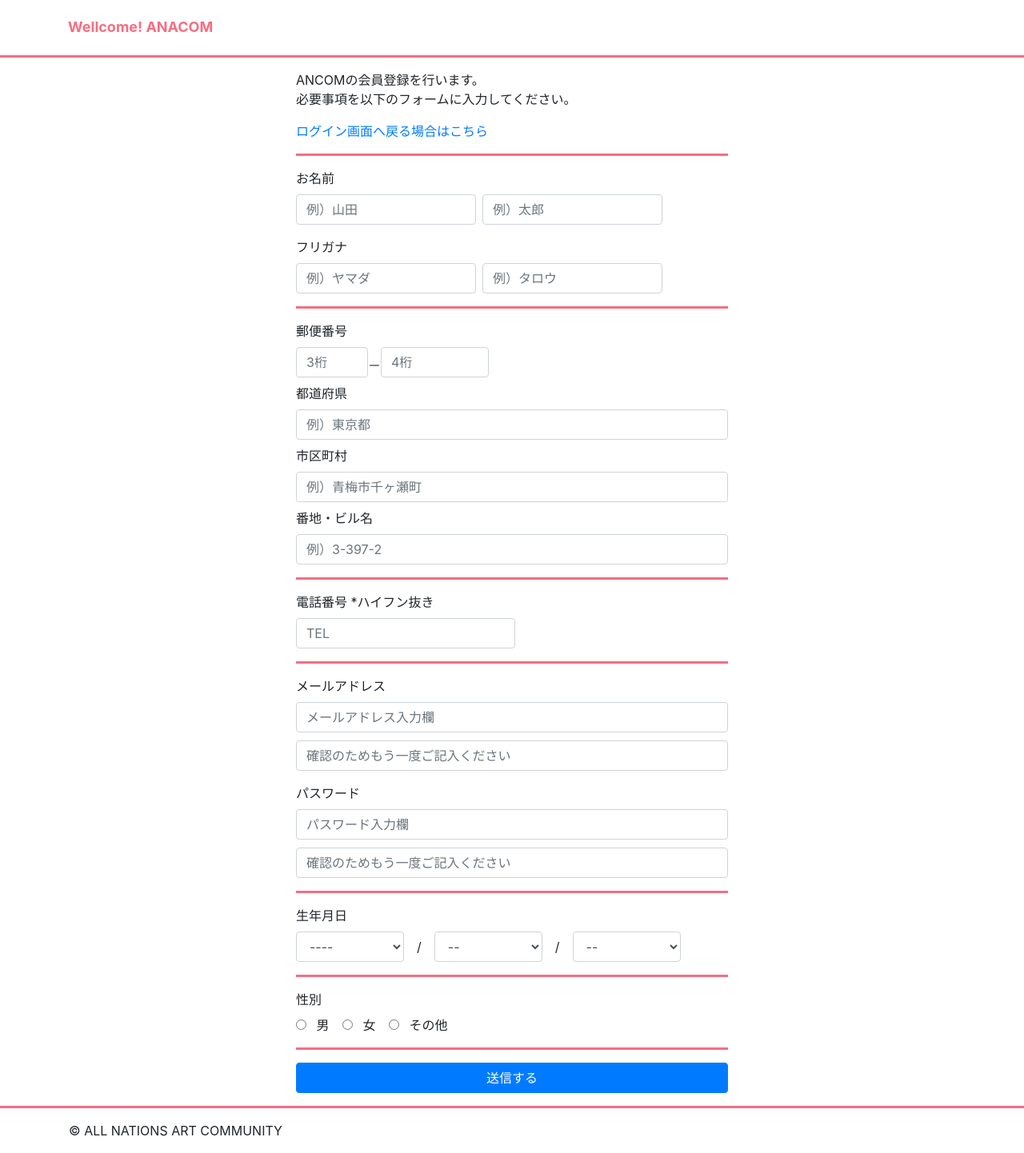
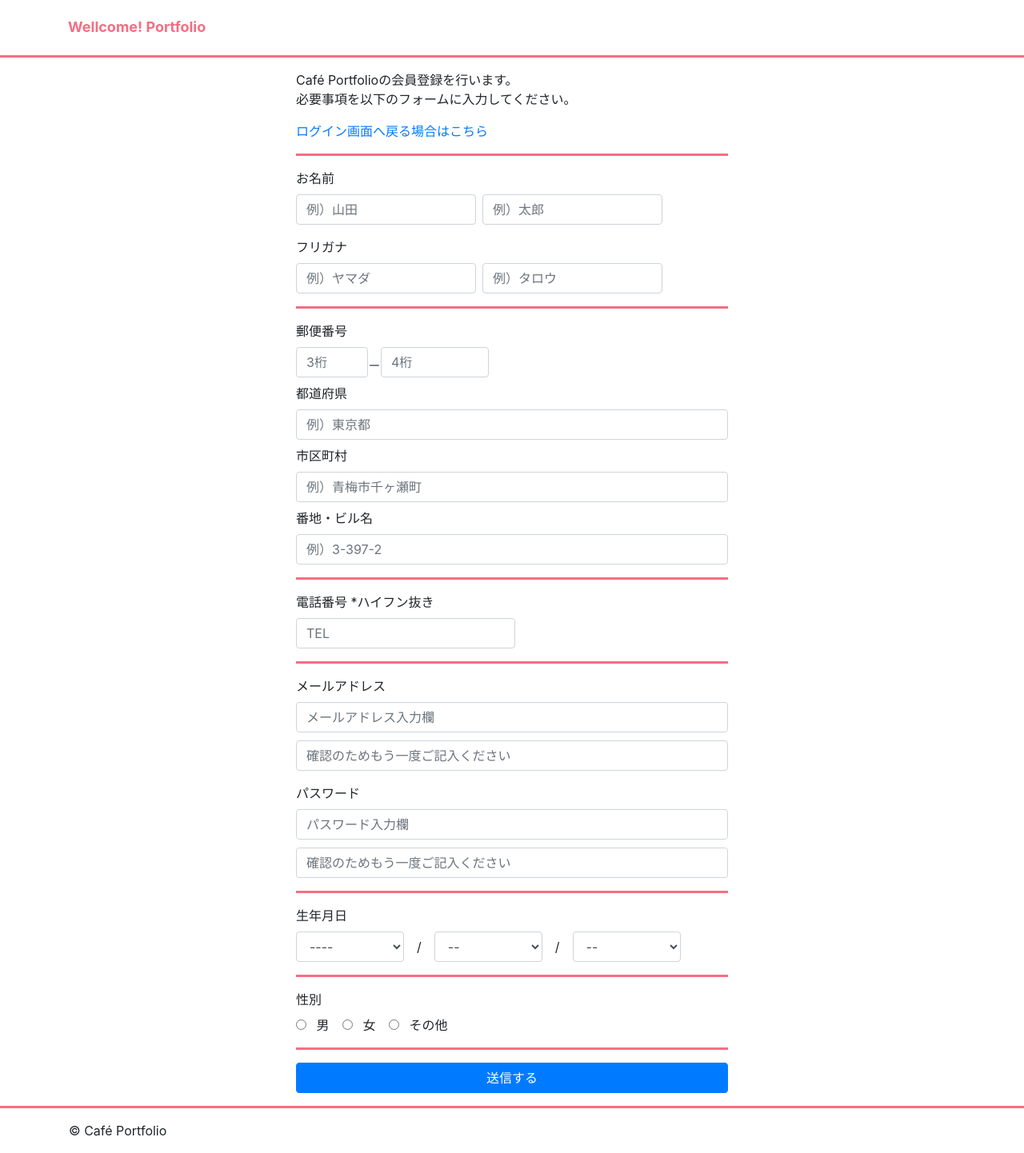
Before and after one commit to Atoleiyu/Portfolio_login, a PHP site: page /join/signup.php?action=rewrite in a window 1280 px wide. Shown: the whole page at 80% size. Run offline with PHP 8.4, Linux system fonts and the light colour scheme; the visitor is signed in with stand-in values (Sample User, id 1); data that the repository does not hold is empty; some libraries are stand-ins or nearby versions.

Commit message:
headerとfooterの企業名をポートフォリオ用へ変更

```diff
--- a/index.php
+++ b/index.php
@@ -27,7 +27,7 @@ require('dbconnect.php');
   <header class="container">
     <div class="row">
       <div class="col-sm-6">
-        <h1>Wellcome! ANACOM</h1>
+        <h1>Wellcome! Portfolio</h1>
       </div>
     </div>
   </header>
@@ -144,7 +144,7 @@ require('dbconnect.php');
 
   <footer class="container">
     <div class="row">
-      <div>&emsp;&copy; ALL NATIONS ART COMMUNITY</div>
+      <div>&emsp;&copy; Café Portfolio</div>
     </div>
   </footer>
 
--- a/join/check.php
+++ b/join/check.php
@@ -72,7 +72,7 @@ if ($_POST) {
   <header class="container">
     <div class="row">
       <div class="col-sm-6">
-        <h1>Wellcome! ANACOM</h1>
+        <h1>Wellcome! Portfolio</h1>
       </div>
     </div>
   </header>
@@ -186,7 +186,7 @@ if ($_POST) {
 
   <footer class="container">
     <div class="row">
-      <div>&emsp;&copy; ALL NATIONS ART COMMUNITY</div>
+      <div>&emsp;&copy; Café Portfolio</div>
     </div>
   </footer>
 
--- a/join/index.php
+++ b/join/index.php
@@ -134,7 +134,7 @@ if (empty($error) && !empty($_POST)) {
     <header>
       <div class="row">
         <div class="col-sm-6">
-          <h1>Wellcome ANACOM</h1>
+          <h1>Wellcome! Portfolio</h1>
         </div>
         <div class="col-sm-6 align-right">
           <a href="../login.php">ログイン画面へ戻る</a>
@@ -150,7 +150,7 @@ if (empty($error) && !empty($_POST)) {
     <!-- <form action="https://book.h2o-space.com/html/form.php" method="post" class="row"> -->
     <form action="" method="post" class="row">
       <div class="col-sm-8 col-sm-offset-2">
-        <p>こちらでは、ANCOMの会員登録が行えます。<br>必要事項を以下のフォームに入力してください。</p>
+        <p>こちらでは、Café Portfolioの会員登録が行えます。<br>必要事項を以下のフォームに入力してください。</p>
 
         <hr>
 
@@ -371,7 +371,7 @@ if (empty($error) && !empty($_POST)) {
 
   <div class="container">
     <footer>
-      <p>&copy; ANACOM</p>
+      <p>&emsp;&copy; Café Portfolio</p>
     </footer>
   </div>
 </body>
--- a/join/signup.php
+++ b/join/signup.php
@@ -30,7 +30,7 @@ require('../php/signup_bi.php');
   <header class="container">
     <div class="row">
       <div class="col-sm-6">
-        <h1>Wellcome! ANACOM</h1>
+        <h1>Wellcome! Portfolio</h1>
       </div>
     </div>
   </header>
@@ -41,7 +41,7 @@ require('../php/signup_bi.php');
   <div class="container justify-content-center">
     <form action="" method="post" class="row">
       <div class="col-sm-6 offset-sm-3">
-        <p>ANCOMの会員登録を行います。<br>必要事項を以下のフォームに入力してください。</p>
+        <p>Café Portfolioの会員登録を行います。<br>必要事項を以下のフォームに入力してください。</p>
         <a href="../login.php">ログイン画面へ戻る場合はこちら</a>
 
         <hr>
@@ -303,7 +303,7 @@ require('../php/signup_bi.php');
 
   <footer class="container">
     <div class="row">
-      <div>&emsp;&copy; ALL NATIONS ART COMMUNITY</div>
+      <div>&emsp;&copy; Café Portfolio</div>
     </div>
   </footer>
 
--- a/join/thanks.php
+++ b/join/thanks.php
@@ -29,7 +29,7 @@ if (isset($_POST['exit'])) {
   <header class="container">
     <div class="row">
       <div class="col-sm-6">
-        <h1>Wellcome! ANACOM</h1>
+        <h1>Wellcome! Portfolio</h1>
       </div>
     </div>
   </header>
@@ -49,7 +49,7 @@ if (isset($_POST['exit'])) {
 
   <footer class="container">
     <div class="row">
-      <div>&emsp;&copy; ALL NATIONS ART COMMUNITY</div>
+      <div>&emsp;&copy; Café Portfolio</div>
     </div>
   </footer>
 
--- a/login.php
+++ b/login.php
@@ -66,7 +66,7 @@ if ($_POST['mail'] && $_POST['pass']) {
   <header class="container">
     <div class="row">
       <div class="col-sm-6">
-        <h1>Wellcome! ANACOM</h1>
+        <h1>Wellcome! Portfolio</h1>
       </div>
     </div>
   </header>
@@ -80,7 +80,7 @@ if ($_POST['mail'] && $_POST['pass']) {
 
         <!-- ログイン説明文 -->
         <div class="head">
-          <h2>Welcome ANACOM</h2>
+          <h2>Welcome PORTFOLIO</h2>
           <p>ログインIDと<br>パスワードを入力してください</p>
         </div>
 
@@ -126,7 +126,7 @@ if ($_POST['mail'] && $_POST['pass']) {
 
   <footer class="container">
     <div class="row">
-      <div>&emsp;&copy; ALL NATIONS ART COMMUNITY</div>
+      <div>&emsp;&copy; Café Portfolio</div>
     </div>
   </footer>
 
--- a/menu.php
+++ b/menu.php
@@ -30,7 +30,7 @@ require('dbconnect.php');
   <header class="container">
     <div class="row">
       <div class="col-sm-6">
-        <h1>Wellcome! ANACOM</h1>
+        <h1>Wellcome! Portfolio</h1>
       </div>
     </div>
   </header>
@@ -69,7 +69,7 @@ require('dbconnect.php');
 
   <footer class="container">
     <div class="row">
-      <div>&emsp;&copy; ALL NATIONS ART COMMUNITY</div>
+      <div>&emsp;&copy; Café Portfolio</div>
     </div>
   </footer>
 
```
